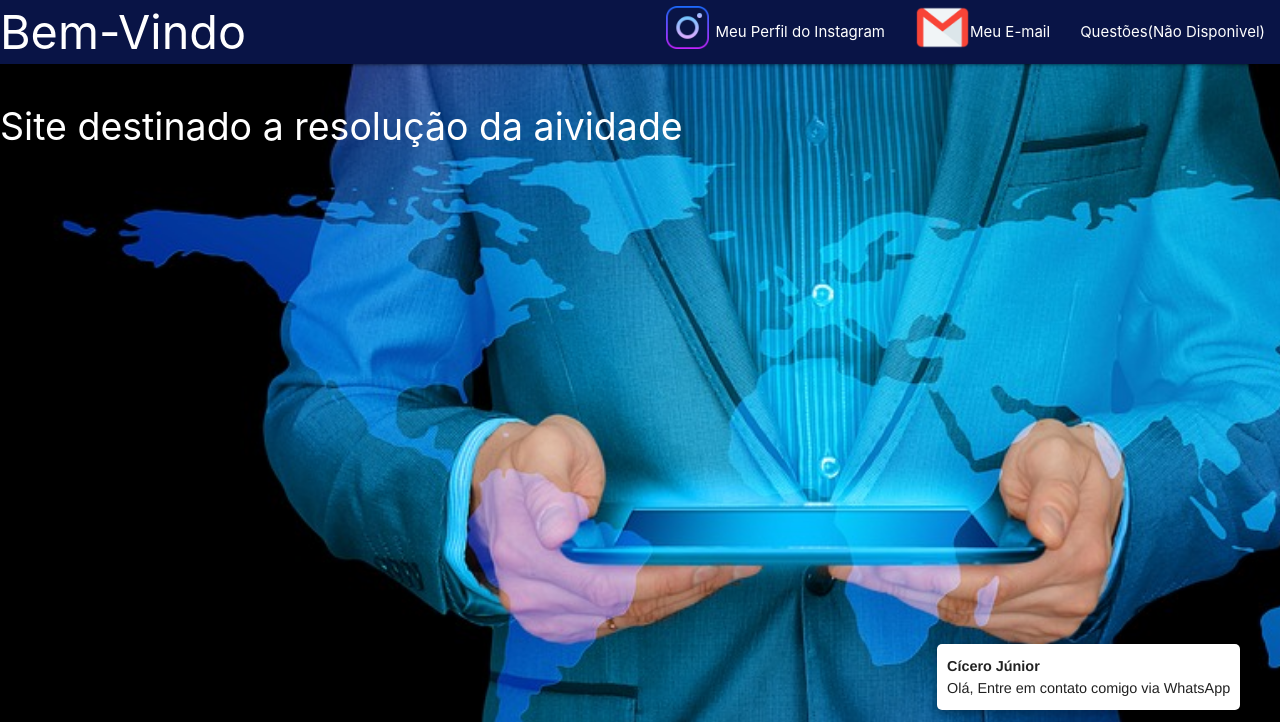
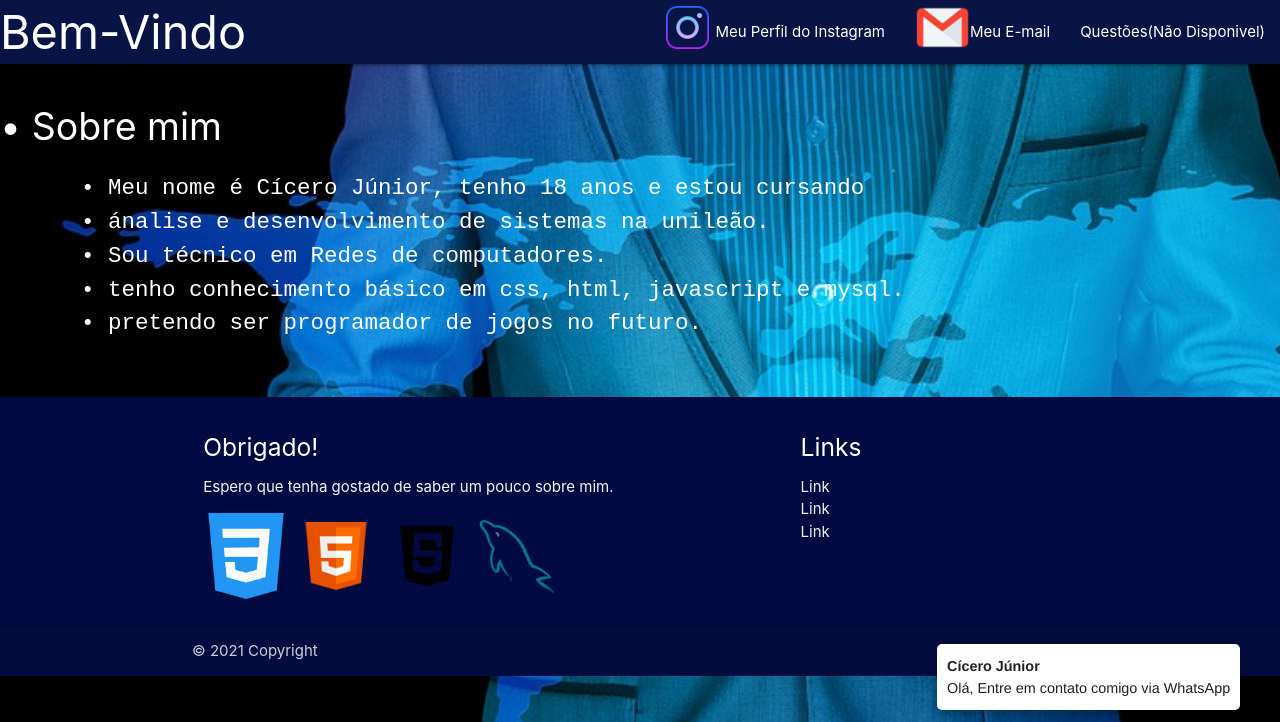
Before and after one commit to CiceroJunior777/Site-Atividade, a plain HTML site: page index.html in a window 1280 px wide. Shown: the top 722 px of the page. Drawn offline with Linux system fonts and the light colour scheme.

Commit message:
Rodapé e imagens

```diff
--- a/css/textos.css
+++ b/css/textos.css
@@ -4,4 +4,5 @@ h1{
 }
 pre{
     color:white;
+    font-size: 150%;
 }
--- a/index.html
+++ b/index.html
@@ -1,13 +1,16 @@
 <!DOCTYPE html>
-<html>
+<html lang="pt-br">
 
   <head>
 
  <!--Importação dos links css e fontes-->
+    <meta charset="UTF-8">
+    <meta http-equiv="X-UA-Compatible" content="IE=edge">
     <link href="https://fonts.googleapis.com/icon?family=Material+Icons" rel="stylesheet">
     <link type="text/css" rel="stylesheet" href="css/materialize.min.css"  media="screen,projection"/>
     <link rel="stylesheet" type="text/css" href="css/textos.css">
     <meta name="viewport" content="width=device-width, initial-scale=1.0"/>
+
 
   </head>
 
@@ -37,8 +40,43 @@
       </nav>
 
        <!--Conteúdo do site-->
-      <h1>Site destinado a resolução da aividade</h1>
-
+      <h1>• Sobre mim</h1>
+      <pre>
+      • Meu nome é Cícero Júnior, tenho 18 anos e estou cursando
+      • ánalise e desenvolvimento de sistemas na unileão.
+      • Sou técnico em Redes de computadores.
+      • tenho conhecimento básico em css, html, javascript e mysql.
+      • pretendo ser programador de jogos no futuro.
+      </pre>
+ <!--Rodapé-->
+ <footer class="page-footer">
+  <div class="container">
+    <div class="row">
+      <div class="col l6 s12">
+        <h5 class="white-text">Obrigado!</h5>
+        <p class="grey-text text-lighten-4">Espero que tenha gostado de saber um pouco sobre mim.</p>
+        <img src="imagens/css-3.png" style="width: 86px; height: 86px;">
+        <img src="imagens/html-5.png" style="width: 86px; height: 86px;">
+        <img src="imagens/javascript.png" style="width: 86px; height: 86px;">
+        <img src="imagens/mysql.png" style="width: 85px; height: 85px;">
+      </div>
+      <div class="col l4 offset-l2 s12">
+        <h5 class="white-text">Links</h5>
+        <ul>
+          <li><a class="grey-text text-lighten-3" href="#!">Link</a></li>
+          <li><a class="grey-text text-lighten-3" href="#!">Link</a></li>
+          <li><a class="grey-text text-lighten-3" href="#!">Link</a></li>
+        </ul>
+      </div>
+    </div>
+  </div>
+  <div class="footer-copyright">
+    <div class="container">
+    © 2021 Copyright
+    <a class="grey-text text-lighten-4 right" href="#!">More Links</a>
+    </div>
+  </div>
+</footer>
  <!--link de acesso ao WhatsApp-->
       <div id="whatswidget-pre-wrapper" class="">
         <div id="whatswidget-widget-wrapper" class="whatswidget-widget-wrapper" style="all:revert;">
```
Also changed, not shown: css/materialize.min.css, imagens/controle.png (added), imagens/csharp.png (added), imagens/css-3.png (added), imagens/html-5.png (added), imagens/javascript.png (added), imagens/jogos.jpg (added), imagens/mysql.png (added).
